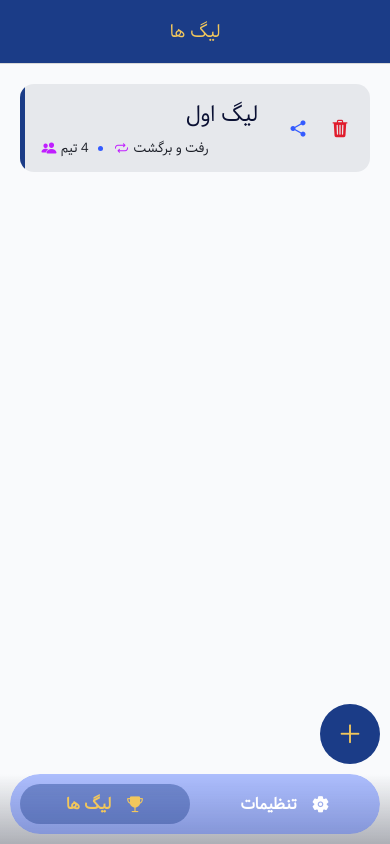
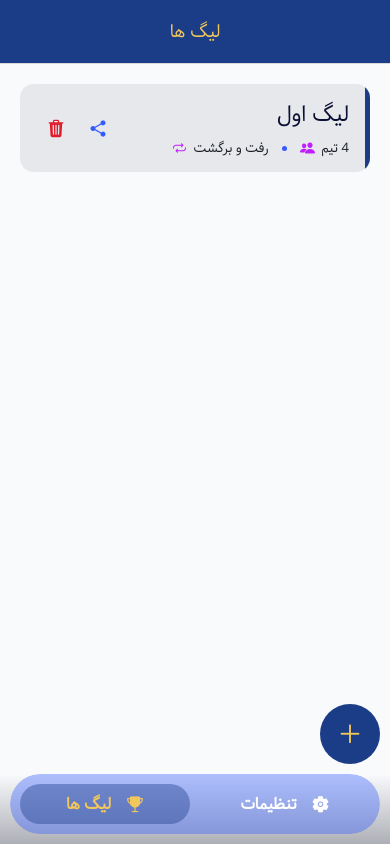
Before and after one commit to hamedghaaderi/League-builder, a React Native app: screen /LeagueList in a window 390 px wide. Built offline with nearby package versions, Linux system fonts and the light colour scheme.

Commit message:
fix: fix Ionicons size & colors and fix elements' order in league list item.

```diff
--- a/components/leagues/league-item.js
+++ b/components/leagues/league-item.js
@@ -75,10 +75,10 @@ export default LeagueItem;
 
 const styles = StyleSheet.create({
   container: {
-    flexDirection: "row",
+    flexDirection: "row-reverse",
     alignItems: "center",
     backgroundColor: GlobalStyles.colors.border,
-    marginVertical: 10,
+    marginBottom: 20,
     borderRadius: 14,
     overflow: "hidden",
   },
@@ -95,15 +95,18 @@ const styles = StyleSheet.create({
   title: {
     fontFamily: "samim",
     fontSize: 22,
+    textAlign: "right",
     color: GlobalStyles.colors.textPrimary,
   },
   detailsRow: {
-    flexDirection: "row",
+    flexDirection: "row-reverse",
     alignItems: "center",
+    gap: 3,
     marginTop: 6,
   },
   detailItem: {
     flexDirection: "row",
+    gap: 2,
     alignItems: "center",
   },
   detailText: {
@@ -120,9 +123,9 @@ const styles = StyleSheet.create({
     marginHorizontal: 10,
   },
   actions: {
-    flexDirection: "row",
+    flexDirection: "row-reverse",
     alignItems: "center",
-    paddingRight: 12,
+    paddingLeft: 12,
   },
   iconButton: {
     padding: 8,
--- a/components/ui/tab-bar.js
+++ b/components/ui/tab-bar.js
@@ -33,13 +33,23 @@ const TabBar = ({ state, descriptors, navigation }) => {
                 {title === "لیگ ها" && (
                   <Ionicons
                     name="trophy"
-                    style={[styles.tabIcon, isFocused && styles.activeTabText]}
+                    size={18}
+                    color={
+                      isFocused
+                        ? GlobalStyles.colors.accent
+                        : GlobalStyles.colors.surface
+                    }
                   />
                 )}
                 {title === "تنظیمات" && (
                   <Ionicons
                     name="settings"
-                    style={[styles.tabIcon, isFocused && styles.activeTabText]}
+                    size={18}
+                    color={
+                      isFocused
+                        ? GlobalStyles.colors.accent
+                        : GlobalStyles.colors.surface
+                    }
                   />
                 )}
               </TouchableOpacity>
@@ -99,10 +109,6 @@ const styles = StyleSheet.create({
     fontSize: 16,
     fontWeight: "600",
   },
-  tabIcon: {
-    fontSize: 18,
-    color: GlobalStyles.colors.surface,
-  },
   activeTabButton: {
     backgroundColor: GlobalStyles.colors.primaryTransparent,
   },
--- a/screens/league-list-screen.js
+++ b/screens/league-list-screen.js
@@ -57,24 +57,28 @@ const LeagueListScreen = () => {
         <Text style={styles.emptySubtitle}>
           با زدن روی دکمه{" "}
           <View style={styles.emptyButton}>
-            <Ionicons name="add" style={styles.emptyIcon} />
+            <Ionicons name="add" size={10} color={GlobalStyles.colors.accent} />
           </View>
           ، یک لیگ جدید بساز.
         </Text>
       </View> */}
       <Animated.View style={[styles.addButton, { transform: [{ rotate }] }]}>
         <Pressable onPress={handleAdd}>
-          <Ionicons name="add" style={styles.addIcon} />
+          <Ionicons name="add" size={30} color={GlobalStyles.colors.accent} />
         </Pressable>
       </Animated.View>
       <Animated.View style={[styles.createButton, { transform: [{ scale }] }]}>
         <Pressable>
-          <Ionicons name="create" style={styles.icon} />
+          <Ionicons
+            name="create"
+            size={18}
+            color={GlobalStyles.colors.accent}
+          />
         </Pressable>
       </Animated.View>
       <Animated.View style={[styles.importButton, { transform: [{ scale }] }]}>
         <Pressable>
-          <Ionicons name="enter" style={styles.icon} />
+          <Ionicons name="enter" size={18} color={GlobalStyles.colors.accent} />
         </Pressable>
       </Animated.View>
     </View>
@@ -87,7 +91,7 @@ const styles = StyleSheet.create({
   container: {
     flex: 1,
     backgroundColor: GlobalStyles.colors.background,
-    paddingTop: 10,
+    paddingTop: 20,
     paddingHorizontal: 20,
     paddingBottom: 0,
     position: "relative",
@@ -121,10 +125,6 @@ const styles = StyleSheet.create({
     backgroundColor: GlobalStyles.colors.primary,
     borderRadius: "100%",
   },
-  emptyIcon: {
-    fontSize: 10,
-    color: GlobalStyles.colors.accent,
-  },
   addButton: {
     position: "absolute",
     right: 10,
@@ -135,10 +135,6 @@ const styles = StyleSheet.create({
     justifyContent: "center",
     backgroundColor: GlobalStyles.colors.primary,
     borderRadius: "100%",
-  },
-  addIcon: {
-    fontSize: 30,
-    color: GlobalStyles.colors.accent,
   },
   createButton: {
     position: "absolute",
@@ -162,10 +158,6 @@ const styles = StyleSheet.create({
     borderRadius: "100%",
     backgroundColor: GlobalStyles.colors.secondary,
   },
-  icon: {
-    fontSize: 18,
-    color: GlobalStyles.colors.accent,
-  },
   listFooter: {
     height: 70,
     width: "100%",
```
